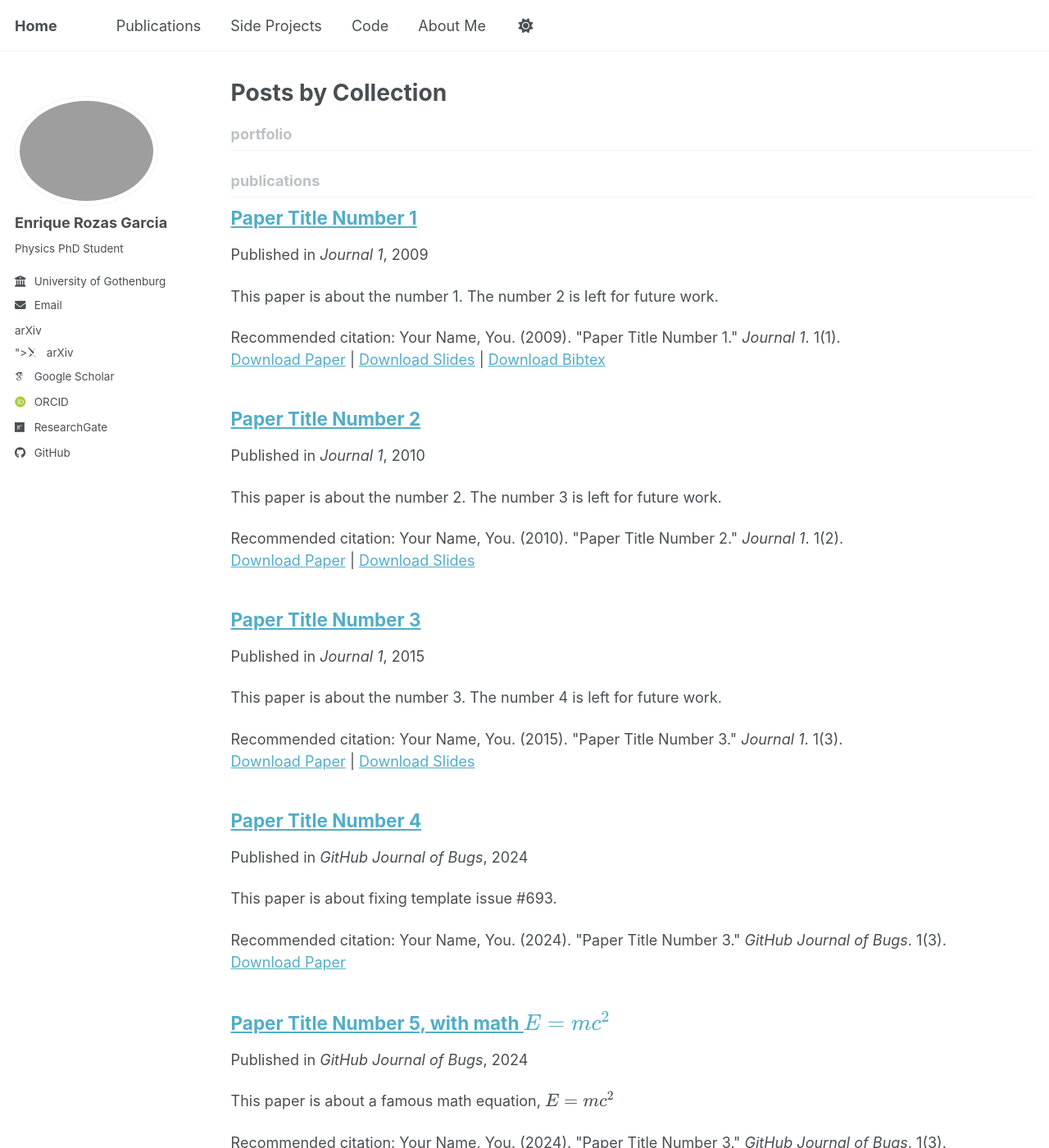
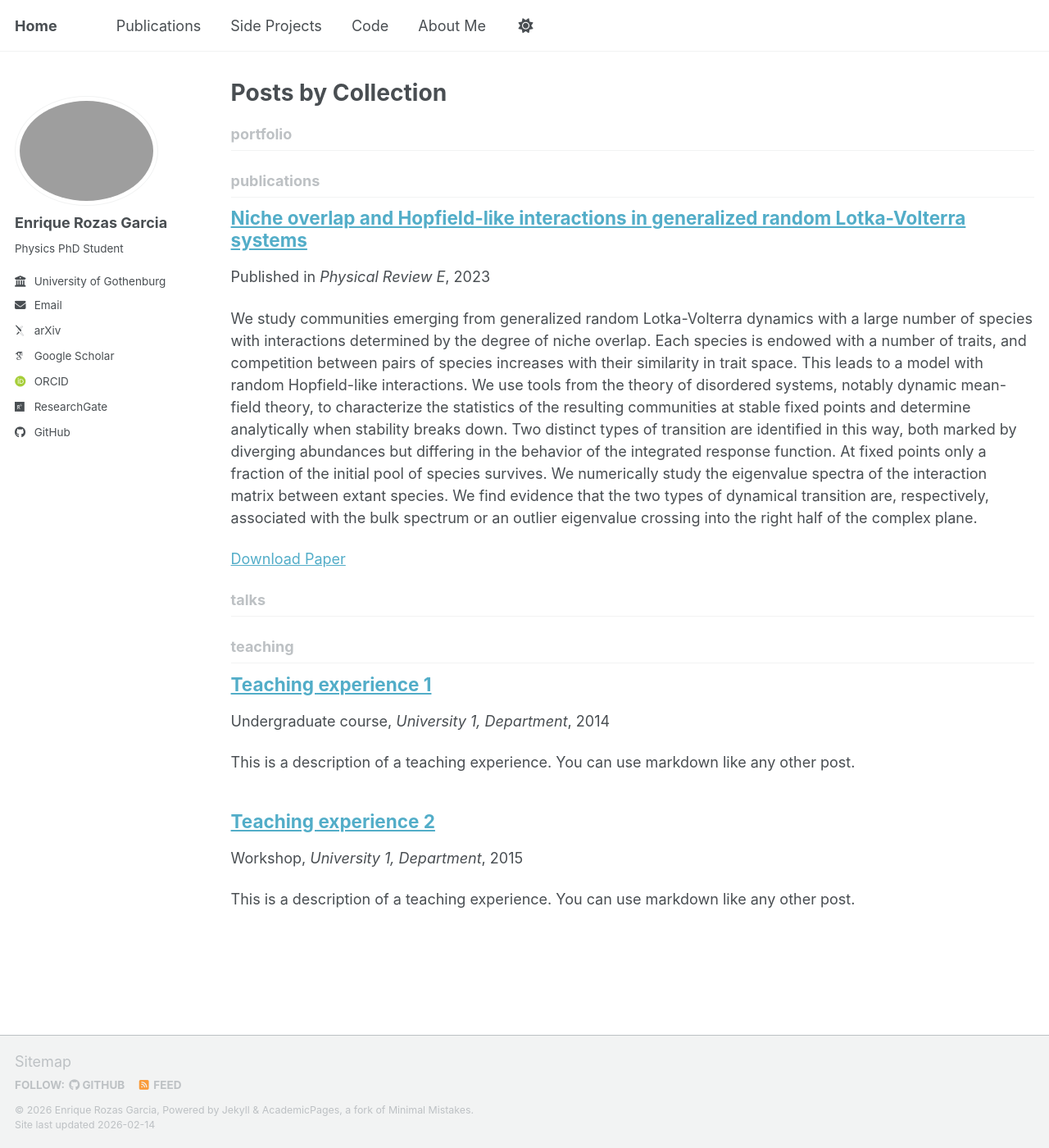
Before and after one commit to EnriqueRG/EnriqueRG.github.io, a Jekyll site: the page built from _pages/collection-archive.html, in a window 1280 px wide and 1400 px high. Shown: the whole window at 82% size. Built offline with Jekyll 4.4.1, drawn with Linux system fonts in a browser that asks for light colours; some web fonts are replaced; a script bundle is joined from its source files by our own code; library files that are not in the unit come from our copies.

Commit message:
Edited a paper

```diff
--- a/_config.yml
+++ b/_config.yml
@@ -33,7 +33,7 @@ author:
 
   # Academic websites
   academia         : # URL
-  arxiv            : <a href="https://arxiv.org/search/?searchtype=author&query=Garcia%2C+E+R" rel="noopener noreferrer">arXiv</a>
+  arxiv            : "https://arxiv.org/search/?searchtype=author&query=Garcia%2C+E+R"
   googlescholar    : "https://scholar.google.com/citations?hl=en&user=-_TedvUAAAAJ"
   inspire-hep      : # URL
   impactstory      : # URL
@@ -84,7 +84,7 @@ author:
 # Publication Category - The following the list of publication categories and their headings
 publication_category:
   manuscripts:
-    title: 'Journal Articles'
+    title: 'Articles'
 
 # Site Settings
 teaser                   :  # filename of teaser fallback teaser image placed in /images/ for social media previews
--- a/_publications/2009-10-01-paper-title-number-1.md
+++ /dev/null
@@ -1,14 +0,0 @@
----
-title: "Paper Title Number 1"
-collection: publications
-category: manuscripts
-permalink: /publication/2009-10-01-paper-title-number-1
-excerpt: 'This paper is about the number 1. The number 2 is left for future work.'
-date: 2009-10-01
-venue: 'Journal 1'
-slidesurl: 'https://academicpages.github.io/files/slides1.pdf'
-paperurl: 'https://academicpages.github.io/files/paper1.pdf'
-bibtexurl: 'https://academicpages.github.io/files/bibtex1.bib'
-citation: 'Your Name, You. (2009). &quot;Paper Title Number 1.&quot; <i>Journal 1</i>. 1(1).'
----
-The contents above will be part of a list of publications, if the user clicks the link for the publication than the contents of section will be rendered as a full page, allowing you to provide more information about the paper for the reader. When publications are displayed as a single page, the contents of the above "citation" field will automatically be included below this section in a smaller font.
--- a/_publications/2010-10-01-paper-title-number-2.md
+++ /dev/null
@@ -1,14 +0,0 @@
----
-title: "Paper Title Number 2"
-collection: publications
-category: manuscripts
-permalink: /publication/2010-10-01-paper-title-number-2
-excerpt: 'This paper is about the number 2. The number 3 is left for future work.'
-date: 2010-10-01
-venue: 'Journal 1'
-slidesurl: 'https://academicpages.github.io/files/slides2.pdf'
-paperurl: 'https://academicpages.github.io/files/paper2.pdf'
-citation: 'Your Name, You. (2010). &quot;Paper Title Number 2.&quot; <i>Journal 1</i>. 1(2).'
----
-
-The contents above will be part of a list of publications, if the user clicks the link for the publication than the contents of section will be rendered as a full page, allowing you to provide more information about the paper for the reader. When publications are displayed as a single page, the contents of the above "citation" field will automatically be included below this section in a smaller font.
--- a/_publications/2015-10-01-paper-title-number-3.md
+++ /dev/null
@@ -1,14 +0,0 @@
----
-title: "Paper Title Number 3"
-collection: publications
-category: manuscripts
-permalink: /publication/2015-10-01-paper-title-number-3
-excerpt: 'This paper is about the number 3. The number 4 is left for future work.'
-date: 2015-10-01
-venue: 'Journal 1'
-slidesurl: 'https://academicpages.github.io/files/slides3.pdf'
-paperurl: 'https://academicpages.github.io/files/paper3.pdf'
-citation: 'Your Name, You. (2015). &quot;Paper Title Number 3.&quot; <i>Journal 1</i>. 1(3).'
----
-
-The contents above will be part of a list of publications, if the user clicks the link for the publication than the contents of section will be rendered as a full page, allowing you to provide more information about the paper for the reader. When publications are displayed as a single page, the contents of the above "citation" field will automatically be included below this section in a smaller font.
--- /dev/null
+++ b/_publications/2023-9-25-paper1.md
@@ -0,0 +1,14 @@
+---
+title: "Niche overlap and Hopfield-like interactions in generalized random Lotka-Volterra systems"
+collection: publications
+category: manuscripts
+permalink: /publication/2023-9-25-paper1
+excerpt: 'We study communities emerging from generalized random Lotka-Volterra dynamics with a large number of species with interactions determined by the degree of niche overlap. Each species is endowed with a number of traits, and competition between pairs of species increases with their similarity in trait space. This leads to a model with random Hopfield-like interactions. We use tools from the theory of disordered systems, notably dynamic mean-field theory, to characterize the statistics of the resulting communities at stable fixed points and determine analytically when stability breaks down. Two distinct types of transition are identified in this way, both marked by diverging abundances but differing in the behavior of the integrated response function. At fixed points only a fraction of the initial pool of species survives. We numerically study the eigenvalue spectra of the interaction matrix between extant species. We find evidence that the two types of dynamical transition are, respectively, associated with the bulk spectrum or an outlier eigenvalue crossing into the right half of the complex plane.'
+date: 2023-09-25
+venue: 'Physical Review E'
+slidesurl: #'https://academicpages.github.io/files/slides1.pdf'
+paperurl: 'https://journals.aps.org/pre/pdf/10.1103/PhysRevE.108.034120'
+bibtexurl: #'https://academicpages.github.io/files/bibtex1.bib'
+citation: #'Your Name, You. (2009). &quot;Paper Title Number 1.&quot; <i>Journal 1</i>. 1(1).'
+---
+The contents above will be part of a list of publications, if the user clicks the link for the publication than the contents of section will be rendered as a full page, allowing you to provide more information about the paper for the reader. When publications are displayed as a single page, the contents of the above "citation" field will automatically be included below this section in a smaller font.
--- a/_publications/2025-06-08-paper-title-number-5.md
+++ /dev/null
@@ -1,13 +0,0 @@
----
-title: "Paper Title Number 5, with math $$E=mc^2$$"
-collection: publications
-category: conferences
-permalink: /publication/2024-02-17-paper-title-number-4
-excerpt: 'This paper is about a famous math equation, $$E=mc^2$$'
-date: 2024-02-17
-venue: 'GitHub Journal of Bugs'
-paperurl: 'https://academicpages.github.io/files/paper3.pdf'
-citation: 'Your Name, You. (2024). &quot;Paper Title Number 3.&quot; <i>GitHub Journal of Bugs</i>. 1(3).'
----
-
-Using [MathJax](https://www.mathjax.org/) in the description is supported - $$E=mc^2$$ - however, the use must be mindful that the default delimiters are `$$...$$` and `\\[...\\]` which differs from the `$...$` that is typically expected.
```
Also changed, not shown: _publications/2024-02-17-paper-title-number-4.md (deleted, +0 -13 lines).
